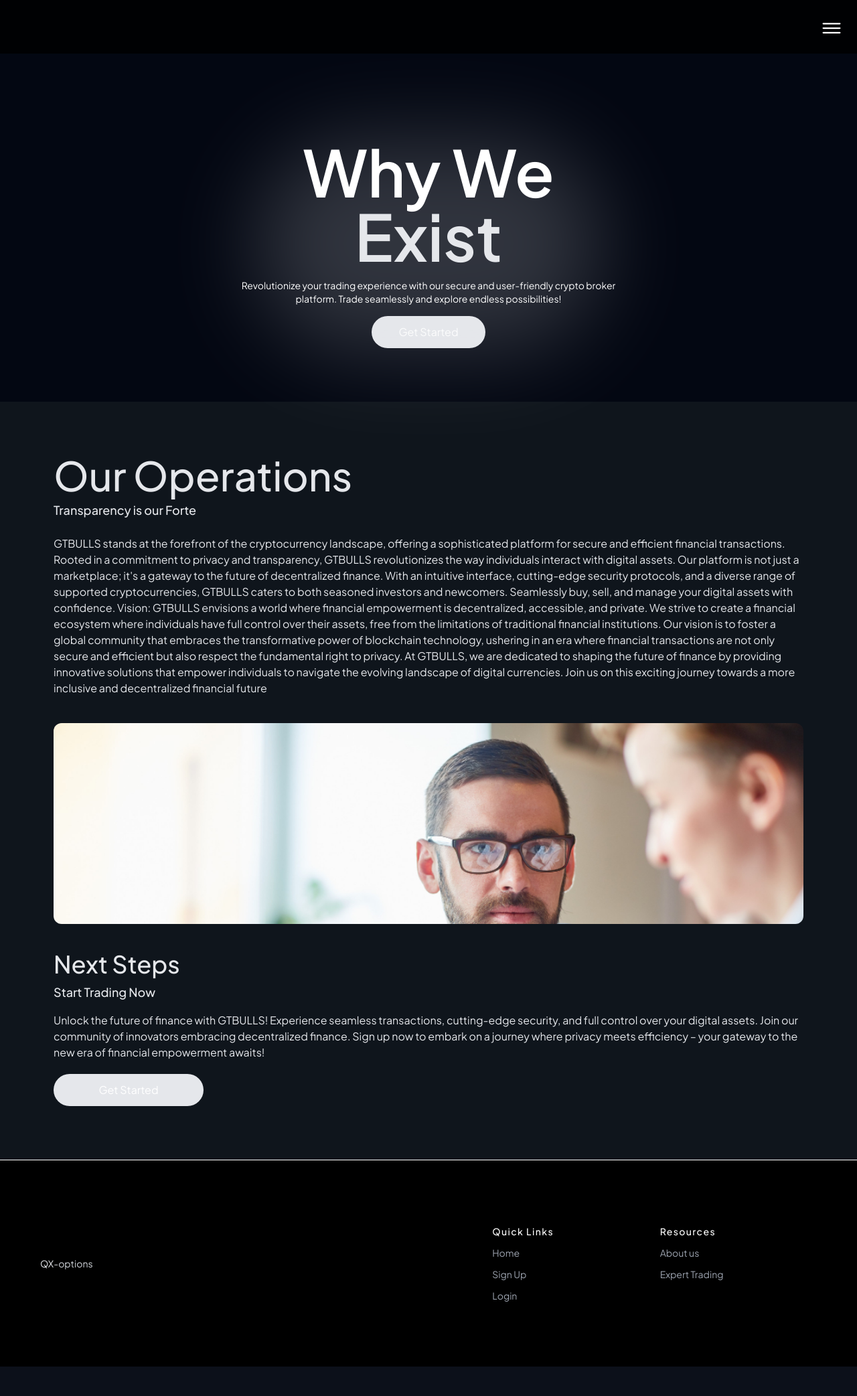
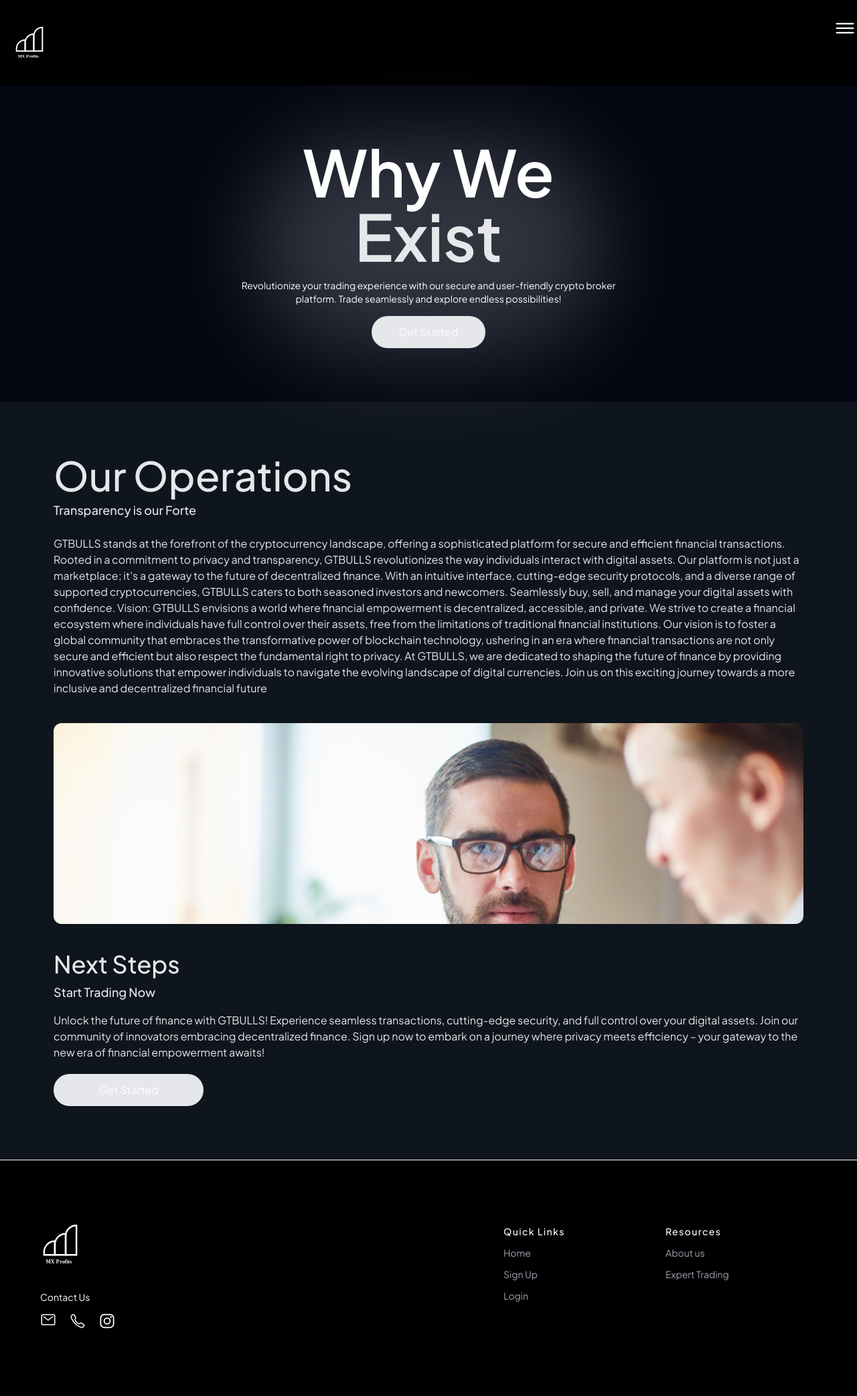
Before and after one commit to Neon-jeff/tradeview, a Django app: page /about/ in a window 1280 px wide. Shown: the whole page at 67% size. Before the commit the page ends 2041 px from the top, so only its background shows below. Run offline with Django 4.2, Linux system fonts and the light colour scheme; style sheets or scripts are compiled from the project's sources; some libraries are stand-ins or nearby versions.

Commit message:
New Changes

```diff
--- a/templates/base.html
+++ b/templates/base.html
@@ -6,7 +6,7 @@
 <head>
     <meta charset="UTF-8">
     <meta name="viewport" content="width=device-width, initial-scale=1.0">
-    <title>QX-Options</title>
+    <title>MX Profits</title>
 
 <link rel="stylesheet" href="{% static 'css/output.css' %}">
 <link rel="preconnect" href="https://fonts.googleapis.com">
--- a/templates/components/footer.html
+++ b/templates/components/footer.html
@@ -1,12 +1,16 @@
-<footer
-  class="bg-black w-full text-sm text-white border-t-[1px] border-white"
->
+<footer class="bg-black w-full text-sm text-white border-t-[1px] border-white">
   <div
     class="container px-5 py-24 mx-auto flex md:items-center lg:items-start md:flex-row md:flex-nowrap flex-wrap flex-col"
   >
-    <div class="self-center">
+    <div class="self-center text-6xl">
       {%include 'components/logo.html'%}
+      <span class="text-sm">Contact Us</span>
       <!-- social links are here -->
+      <div class="flex items-center gap-5 mt-2  text-2xl">
+        <a href="mailto:"><ion-icon name="mail-outline"></ion-icon></a>
+        <ion-icon name="call-outline"></ion-icon>
+        <ion-icon name="logo-instagram"></ion-icon>
+      </div>
     </div>
     <div
       class="flex-grow lg:justify-end flex flex-wrap md:pl-20 -mb-10 md:mt-0 mt-10 md:text-left text-center"
--- a/templates/components/logo.html
+++ b/templates/components/logo.html
@@ -1,6 +1,9 @@
+{%load static %}
+
 <div class=' flex items-center gap-2 text-gray-300'>
 
 <!-- <svg id="logo-35" width="45" height="30" viewBox="0 0 50 39" fill="none" xmlns="http://www.w3.org/2000/svg"> <path d="M16.4992 2H37.5808L22.0816 24.9729H1L16.4992 2Z" class="ccompli1" fill="#bddb39"></path> <path d="M17.4224 27.102L11.4192 36H33.5008L49 13.0271H32.7024L23.2064 27.102H17.4224Z" class="ccustom" fill="#f8f9fa"></path> </svg> -->
-<span><span class="text-main">QX-</span><span>options</span>
+
+<ion-icon src="{%static 'images/mx-logo.svg'%}" class=""></ion-icon>
 </span>
 </div>
--- a/templates/components/nav.html
+++ b/templates/components/nav.html
@@ -1,5 +1,5 @@
 <nav
-  class="w-full z-40 flex px-5 justify-center text-xs font-light max-md:justify-end py-10 bg-black fixed right-0 top-0 bg-clip-padding backdrop-filter backdrop-blur-sm bg-opacity-80 text-white"
+  class="w-full z-40 flex px-5  text-xs font-light max-md:justify-end py-10 bg-black fixed right-0 top-0 bg-clip-padding backdrop-filter backdrop-blur-sm bg-opacity-80 text-white"
   x-data="{open:false,toggle(el){
     this.open=!this.open
     if(this.open){
@@ -16,7 +16,10 @@
       <a href="mailto:finance@qxoptions.com" class="text-main flex items-center gap-3"><ion-icon name="mail" class="text-xl"></ion-icon>Contact Us</a>
     <a href="{%url 'login'%}" class=" hover:text-gray-100 transition duration-150 ease-in p-3 px-5 bg-gray-200 text-main rounded-full">Login</a>
   </ul> -->
-  {% comment %} nav toggle {% endcomment %}
+  <!-- logo and nav toggle -->
+<div class="text-5xl text-green-500">
+   {%include 'components/logo.html'%}
+</div>
   <section class="text-3xl py-6 px-5 absolute top-0 w-full cursor-pointer">
     <div class="flex justify-end items-center">
       <span @click="toggle($el)" class="text-4xl"
@@ -39,29 +42,29 @@
     <ul class="flex flex-col gap-2">
       <a
         href="{%url 'home'%}"
-        class=" p-3 rounded-md hover:scale-105 transition duration-100 ease-in flex gap-3 items-center"
+        class="p-3 rounded-md hover:scale-105 transition duration-100 ease-in flex gap-3 items-center"
         ><ion-icon name="home-outline" class="text-2xl"></ion-icon>Home</a
       >
       <a
         href="{%url 'login'%}"
-        class=" p-3 rounded-md hover:scale-105 transition duration-100 ease-in flex gap-3 items-center"
+        class="p-3 rounded-md hover:scale-105 transition duration-100 ease-in flex gap-3 items-center"
         ><ion-icon name="log-in-outline" class="text-2xl"></ion-icon>Login</a
       >
       <a
         href="{%url 'sign-up'%}"
-        class=" p-3 rounded-md hover:scale-105 transition duration-100 ease-in flex gap-3 items-center"
+        class="p-3 rounded-md hover:scale-105 transition duration-100 ease-in flex gap-3 items-center"
         ><ion-icon name="analytics-outline" class="text-2xl"></ion-icon>Get
         Started</a
       >
       <a
         href="{%url 'about'%}"
-        class=" p-3 rounded-md hover:scale-105 transition duration-100 ease-in flex gap-3 items-center"
+        class="p-3 rounded-md hover:scale-105 transition duration-100 ease-in flex gap-3 items-center"
         ><ion-icon name="help-circle-outline" class="text-2xl"></ion-icon>About
         Us</a
       >
       <a
         href="{%url 'market'%}"
-        class=" p-3 rounded-md hover:scale-105 transition duration-100 ease-in flex gap-3 items-center"
+        class="p-3 rounded-md hover:scale-105 transition duration-100 ease-in flex gap-3 items-center"
       >
         <ion-icon name="mail-unread-outline" class="text-2xl"></ion-icon>
         Markets</a
```
Also changed, not shown: accounts/wallets.py (+8 -3 lines).
